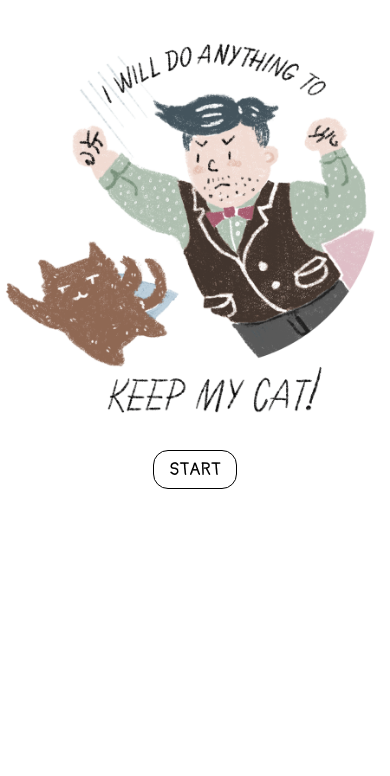
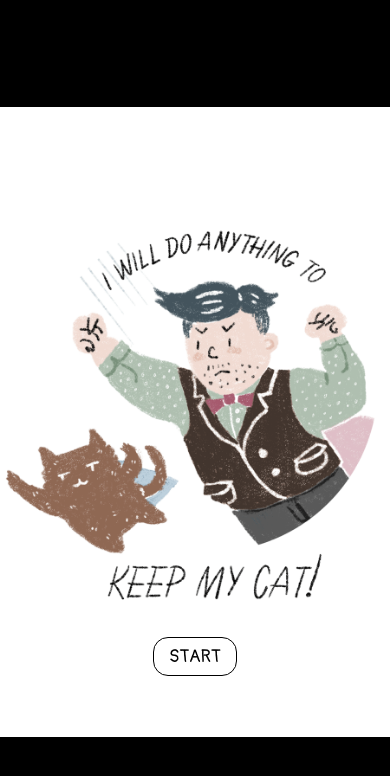
Before and after one commit to weilidai2001/keep-my-cat-2025, a Next.js app: page / in a window 390 px wide. Shown: the top 776 px of the page. Built offline with nearby package versions, Linux system fonts and the light colour scheme.

Commit message:
style: adjust layout spacing and responsive design for landing page

```diff
--- a/src/app/layout.tsx
+++ b/src/app/layout.tsx
@@ -33,7 +33,7 @@ export default function RootLayout({
       <body
         className={`${geistSans.variable} ${geistMono.variable} antialiased`}
       >
-        <div className="w-screen bg-black min-[737px]:h-screen min-[737px]:flex min-[737px]:items-center">
+        <div className="w-screen bg-black h-screen flex items-center">
           <div className="max-w-[450px] h-full max-h-[630px] mx-auto w-full bg-white">
             {children}
           </div>
--- a/src/app/page.tsx
+++ b/src/app/page.tsx
@@ -3,10 +3,10 @@ import Button from "@/components/ui/button";
 export default function Home() {
   return (
     <div>
-      <main className="relative w-full pb-[100%] overflow-visible mt-5">
+      <main className="relative w-full pb-[100%] overflow-visible mt-[100px]">
         <img className="absolute w-full" src="/index.gif" />
       </main>
-      <footer className="flex justify-center mt-5">
+      <footer className="flex justify-center mt-[20px]">
         <Button href="/intro" text="START" />
       </footer>
     </div>
```
